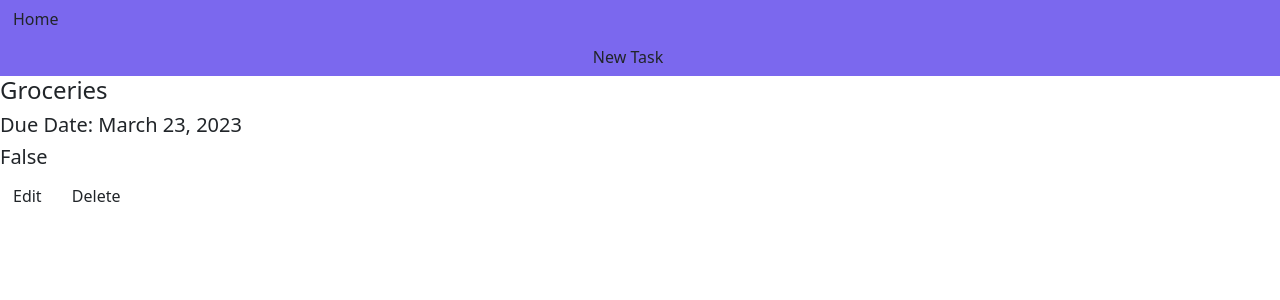
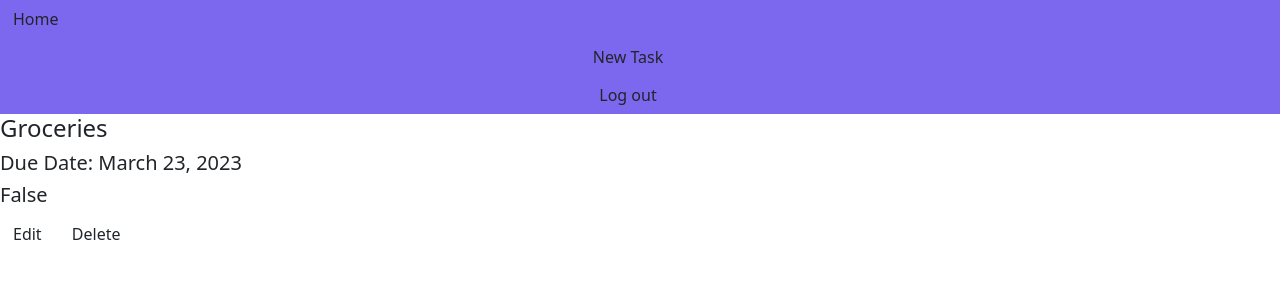
Before and after one commit to CGraciolli/task_manager, a Django app: page /task/3/ in a window 1280 px wide. Shown: the top 300 px of the page. Run offline with Django 3.2, Linux system fonts and the light colour scheme; a user stored in the database is signed in; data comes from the database, SQL or seed files in the repository; both versions use the stored data as it was after the commit.

Commit message:
log out button

```diff
--- a/task_manager/urls.py
+++ b/task_manager/urls.py
@@ -10,4 +10,5 @@ urlpatterns = [
     path("signup/", views.signup, name="signup"),
     path("login/", auth_views.LoginView.as_view(template_name="login.html", authentication_form = LogInForm), name="login"),
     path('task/', include('task.urls')),
+    path('log_out/', views.log_out, name="log_out"),
 ]
--- a/task_manager/views.py
+++ b/task_manager/views.py
@@ -1,6 +1,7 @@
 from django.shortcuts import render, redirect
 from .forms import SignUpForm
 from task.models import Task
+from django.contrib.auth import logout
 
 def tasks(request):
     if request.user.is_authenticated:
@@ -22,3 +23,8 @@ def signup(request):
         form = SignUpForm()
 
     return render(request, "signup.html", {"form": form})
+
+def log_out(request):
+    logout(request)
+
+    return redirect("tasks")
--- a/templates/base.html
+++ b/templates/base.html
@@ -17,6 +17,7 @@
         <div class="row">
             {% if request.user.is_authenticated %}
             <a class="btn" href="{% url 'task:new' %}">New Task</a>
+            <a class="btn" href="{% url 'log_out' %}">Log out</a>
             {% else %}
             <a class="btn" href="{% url 'login' %}">Log In</a>
             <a class="btn" href="{% url 'signup' %}">Sign Up</a>
```
Also changed, not shown: db.sqlite3.
